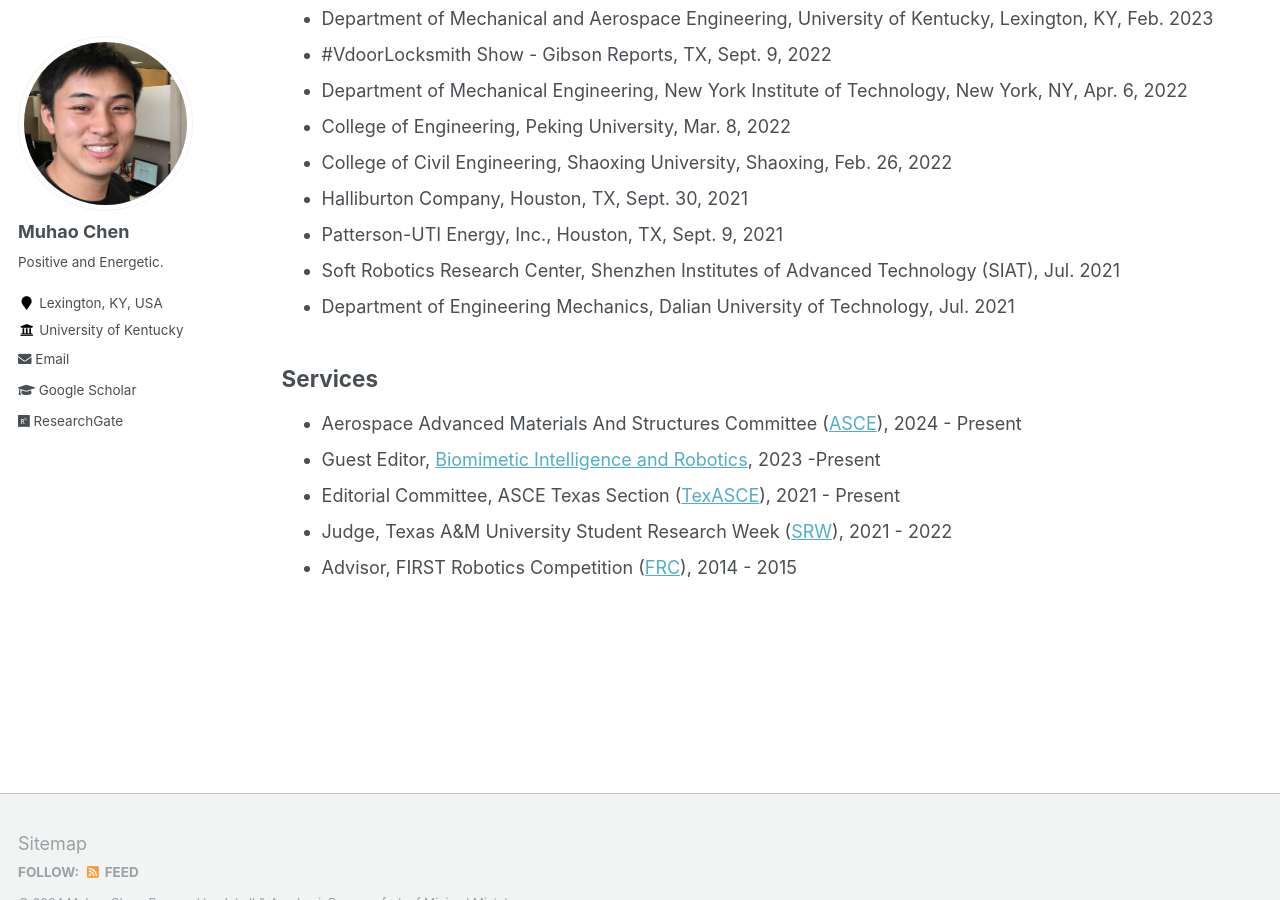
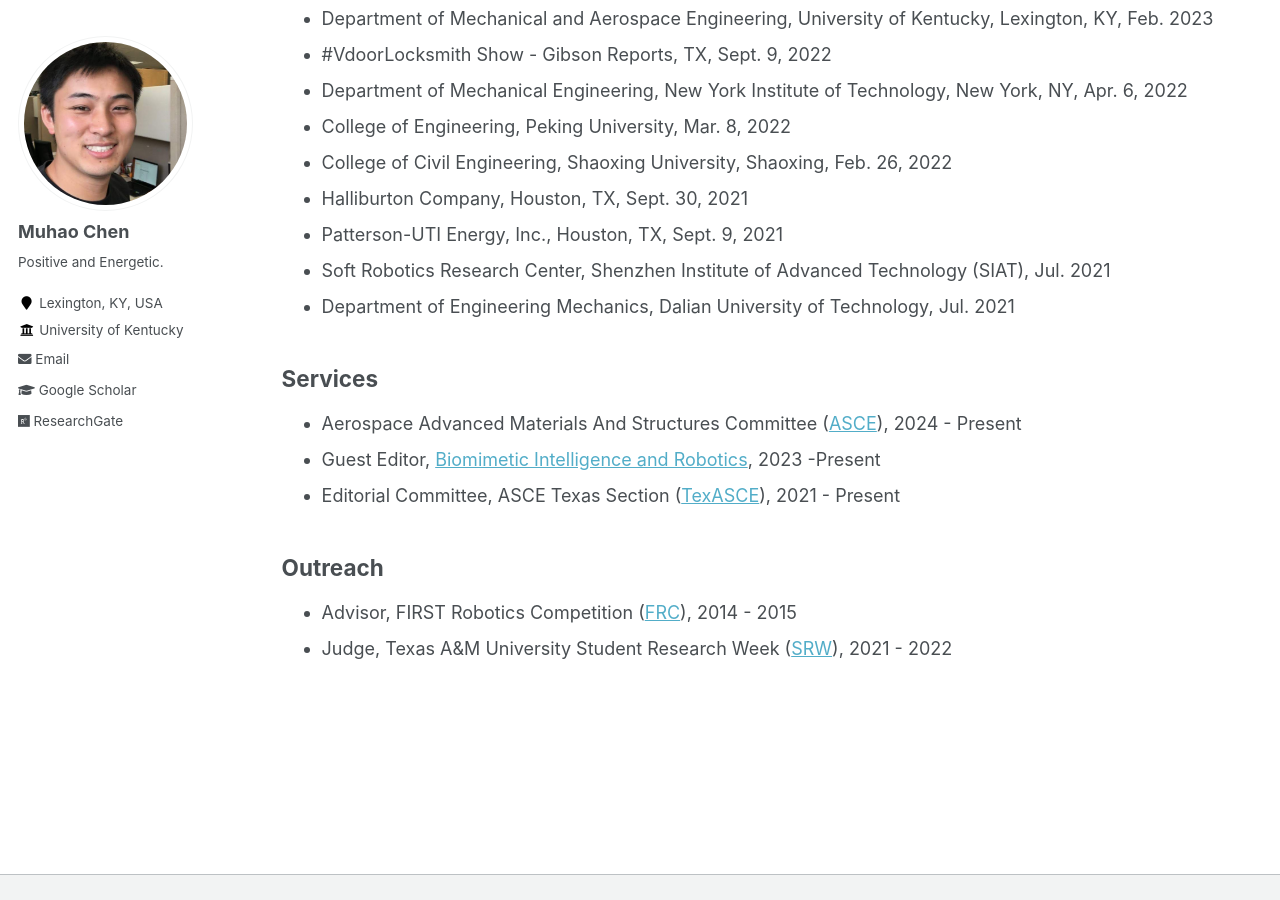
Before and after one commit to Muhao-Chen/muhao-chen.github.io, a Jekyll site: the page built from _pages/professional-activities.md, in a window 1280 px wide and 900 px high, scrolled down 438 px. Built offline with Jekyll 4.4.1, drawn with Linux system fonts in a browser that asks for light colours.

Commit message:
Update professional-activities.md

```diff
--- a/_pages/professional-activities.md
+++ b/_pages/professional-activities.md
@@ -24,7 +24,7 @@ toc_max_header: 1
 - College of Civil Engineering, Shaoxing University, Shaoxing, Feb. 26, 2022
 - Halliburton Company, Houston, TX, Sept. 30, 2021
 - Patterson-UTI Energy, Inc., Houston, TX, Sept. 9, 2021
-- Soft Robotics Research Center, Shenzhen Institutes of Advanced Technology (SIAT), Jul. 2021
+- Soft Robotics Research Center, Shenzhen Institute of Advanced Technology (SIAT), Jul. 2021
 - Department of Engineering Mechanics, Dalian University of Technology, Jul. 2021
 
 
@@ -49,10 +49,13 @@ toc_max_header: 1
 * Aerospace Advanced Materials And Structures Committee ([ASCE](https://www.asce.org/communities/institutes-and-technical-groups/aerospace-engineering/committees/aerospace-executive-committee/aerospace-advanced-materials-and-structures-committee)), 2024 - Present
 * Guest Editor, [Biomimetic Intelligence and Robotics](https://www.sciencedirect.com/journal/biomimetic-intelligence-and-robotics), 2023 -Present
 * Editorial Committee, ASCE Texas Section ([TexASCE](https://www.texasce.org/)), 2021 - Present
-* Judge, Texas A&M University Student Research Week ([SRW](https://srw.tamu.edu/)), 2021 - 2022
-* Advisor, FIRST Robotics Competition ([FRC](https://www.firstinspires.org/robotics/frc)), 2014 - 2015
+
 <!-- , [Special Issue](https://www.sciencedirect.com/journal/biomimetic-intelligence-and-robotics/about/call-for-papers#biomimetic-soft-robotics-actuation-sensing-and-integration): Biomimetic Soft Robotics: Actuation, Sensing and Integration -->
 
+
+## Outreach
+* Advisor, FIRST Robotics Competition ([FRC](https://www.firstinspires.org/robotics/frc)), 2014 - 2015
+* Judge, Texas A&M University Student Research Week ([SRW](https://srw.tamu.edu/)), 2021 - 2022
 
 <!-- ## News  -->
 
```
